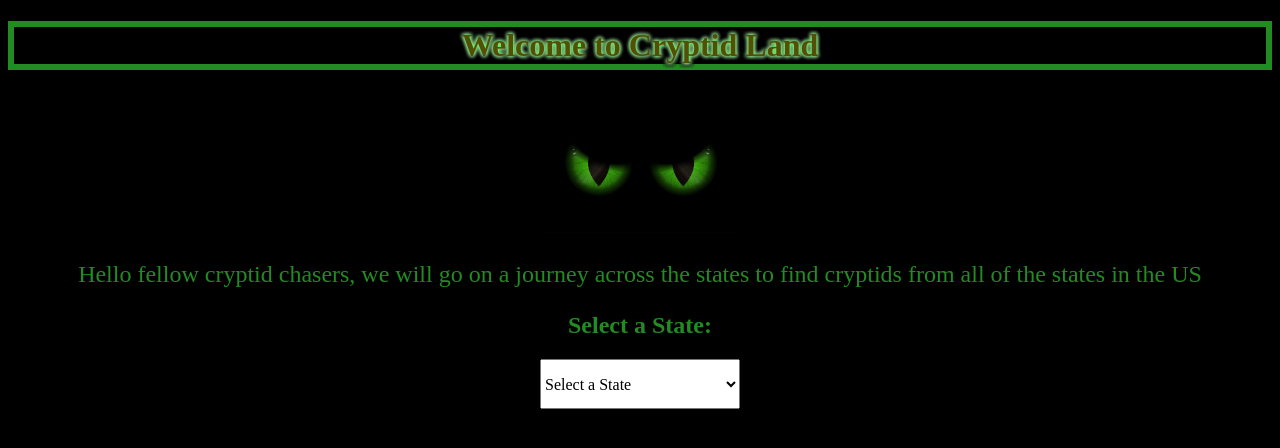
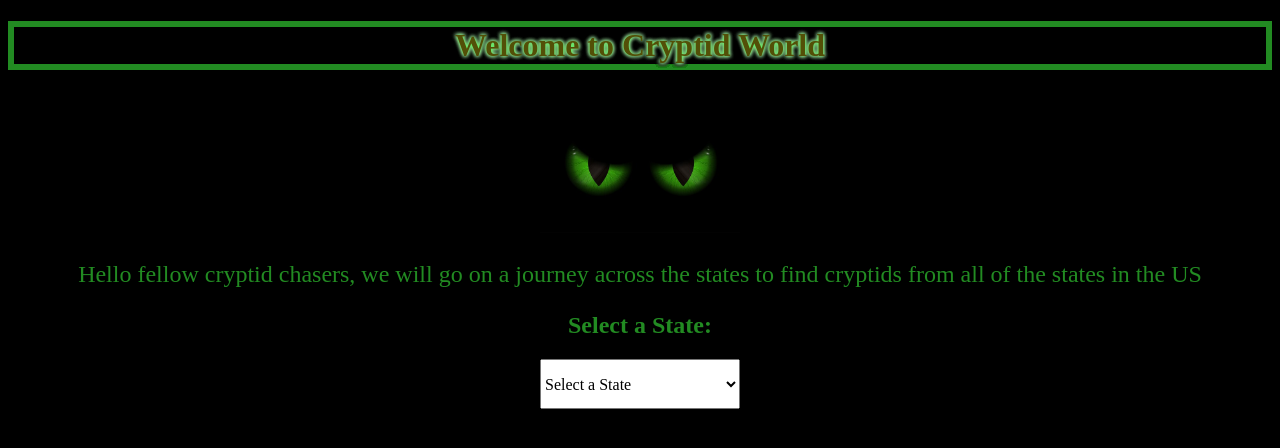
Before and after one commit to ant05man/Cryptid-World, a React (Vite) app: page / in a window 1280 px wide. Shown: the top 448 px of the page. Built offline with nearby package versions, Linux system fonts and the light colour scheme.

Commit message:
edited title

```diff
--- a/src/components/homepage.jsx
+++ b/src/components/homepage.jsx
@@ -29,7 +29,7 @@ function Homepage() {
         <div className="homepage">
             <header>
                 <div>
-                <h1>Welcome to Cryptid Land</h1>
+                <h1>Welcome to Cryptid World</h1>
                 <img src="/green-evil-eyes.jpg" alt="Evil Eyes image" width="200px"></img>
                 </div>
             </header>
```
